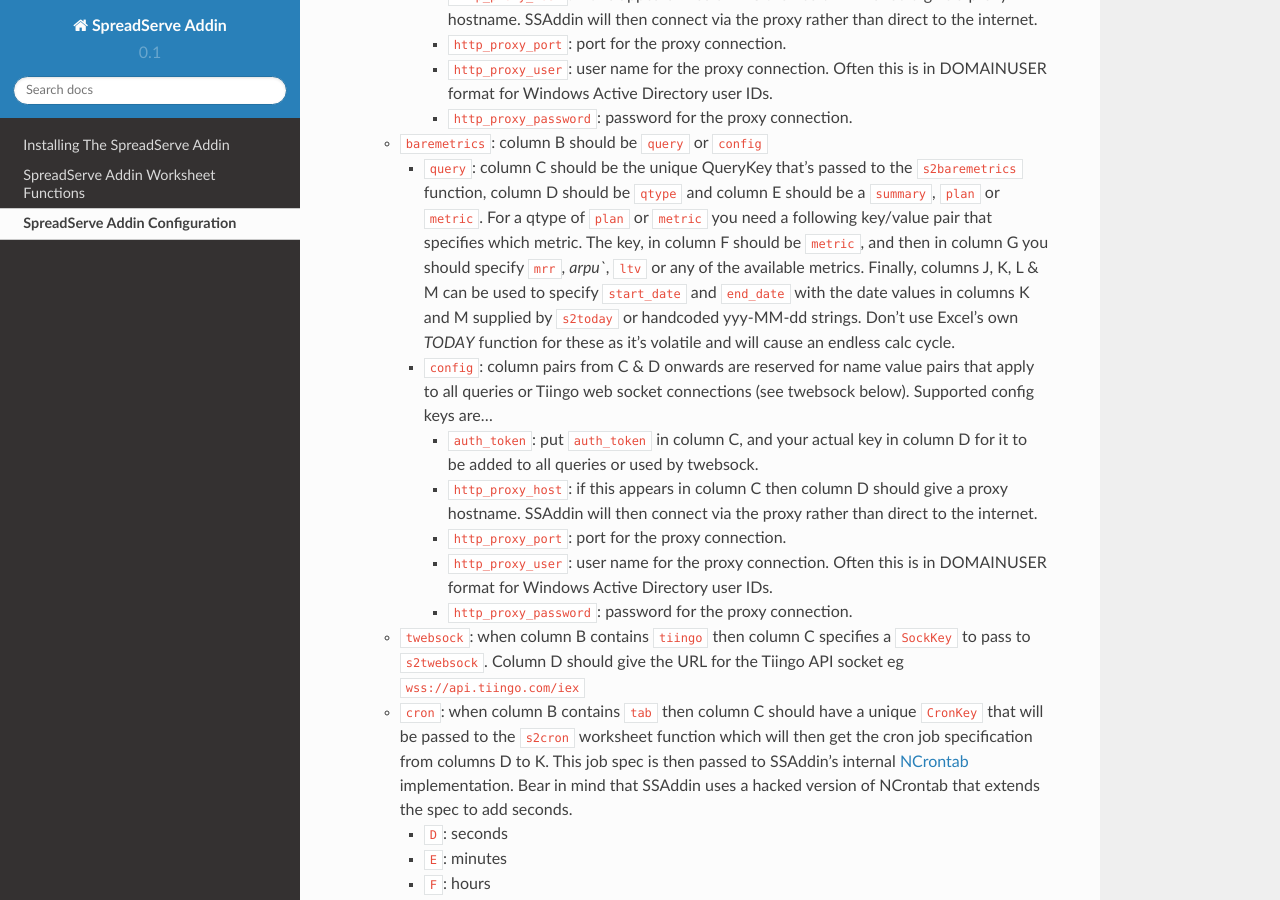
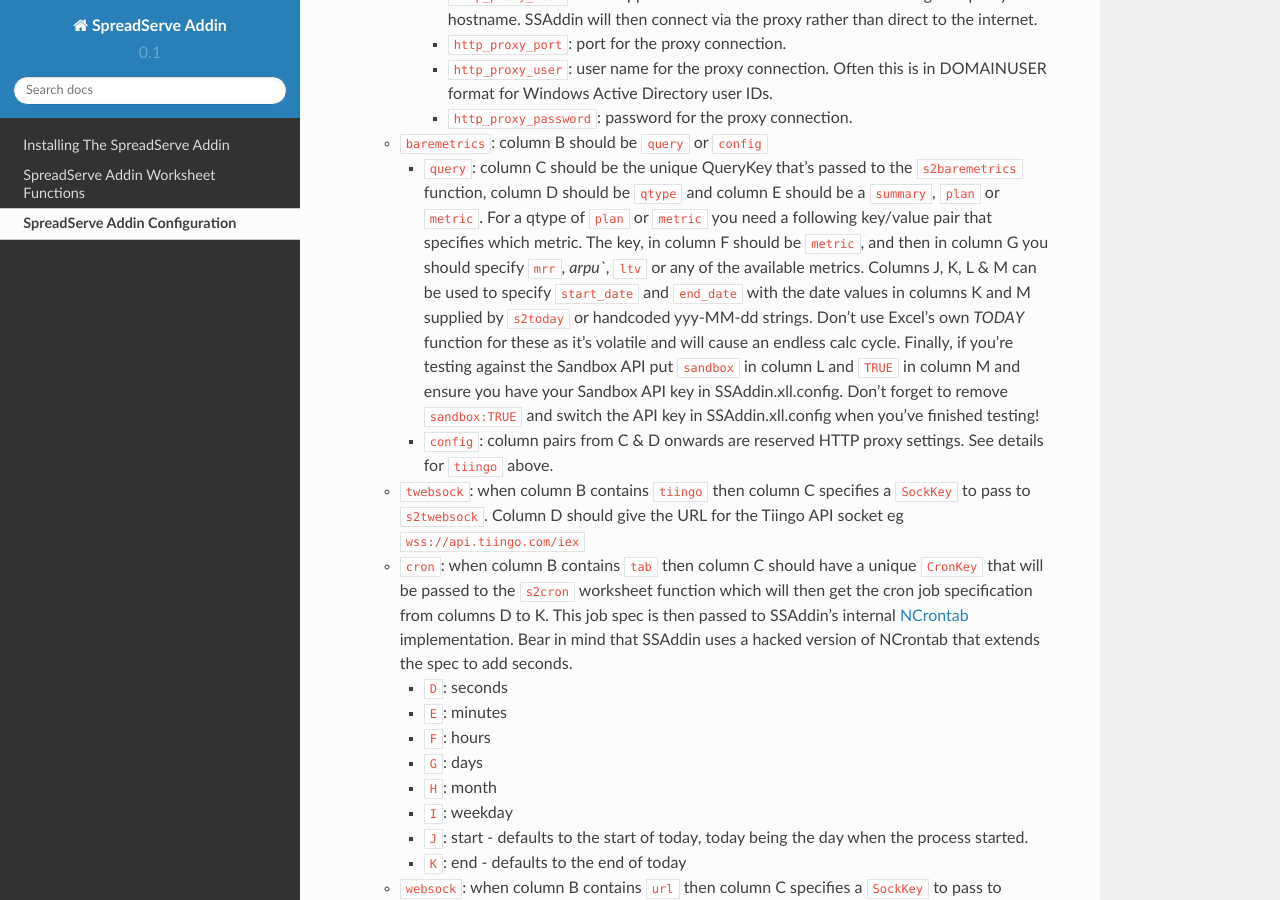
Before and after one commit to SpreadServe/SSAddin, a Sphinx documentation site: the page built from docs/config.rst, in a window 1280 px wide and 900 px high, scrolled down 1491 px. Built offline with Sphinx 7.4.7 and the Read the Docs theme 2.0.0, drawn with Linux system fonts in a browser that asks for light colours.

Commit message:
add s2cfg sandbox toggle detail for baremetrics

```diff
--- a/docs/config.rst
+++ b/docs/config.rst
@@ -77,22 +77,15 @@
       or ``metric``. For a qtype of ``plan`` or ``metric`` you need a following key/value
       pair that specifies which metric. The key, in column F should be ``metric``, and
       then in column G you should specify ``mrr``, `arpu``, ``ltv`` or any of the available
-      metrics. Finally, columns J, K, L & M can be used to specify ``start_date`` and ``end_date``
+      metrics. Columns J, K, L & M can be used to specify ``start_date`` and ``end_date``
       with the date values in columns K and M supplied by ``s2today`` or handcoded yyy-MM-dd
       strings. Don't use Excel's own `TODAY` function for these as it's volatile and will
-      cause an endless calc cycle.
-    * ``config``: column pairs from  C & D onwards are reserved for name value pairs that
-      apply to all queries or Tiingo web socket connections (see twebsock below).
-      Supported config keys are...
-
-      * ``auth_token``: put ``auth_token`` in column C, and your actual key in column D
-        for it to be added to all queries or used by twebsock.
-      * ``http_proxy_host``: if this appears in column C then column D should give a proxy
-        hostname. SSAddin will then connect via the proxy rather than direct to the internet.
-      * ``http_proxy_port``: port for the proxy connection.
-      * ``http_proxy_user``: user name for the proxy connection. Often this is in DOMAIN\USER
-        format for Windows Active Directory user IDs.
-      * ``http_proxy_password``: password for the proxy connection.
+      cause an endless calc cycle. Finally, if you're testing against the Sandbox API
+      put ``sandbox`` in column L and ``TRUE`` in column M and ensure you have your
+      Sandbox API key in SSAddin.xll.config. Don't forget to remove ``sandbox:TRUE`` and switch
+      the API key in SSAddin.xll.config when you've finished testing!
+    * ``config``: column pairs from  C & D onwards are reserved HTTP proxy settings. See details
+      for ``tiingo`` above.
 
   * ``twebsock``: when column B contains ``tiingo`` then column C specifies a ``SockKey`` to pass
     to ``s2twebsock``. Column D should give the URL for the Tiingo API socket eg ``wss://api.tiingo.com/iex``
```
